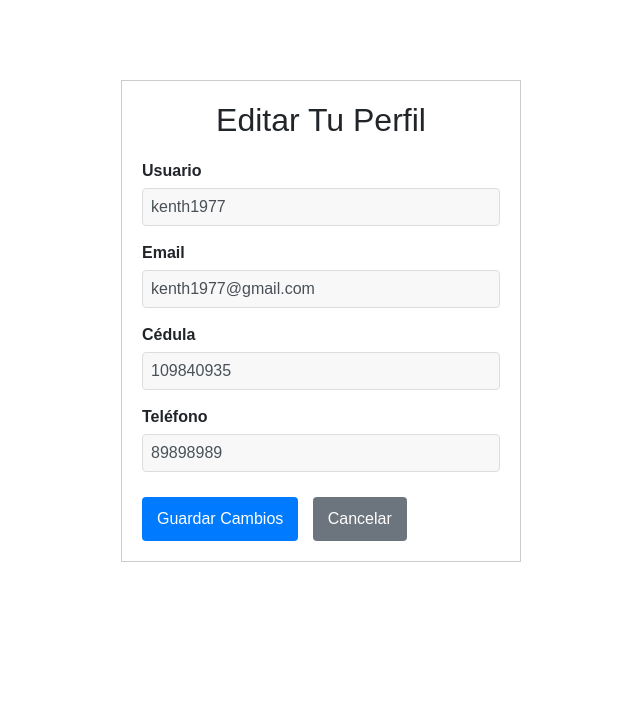
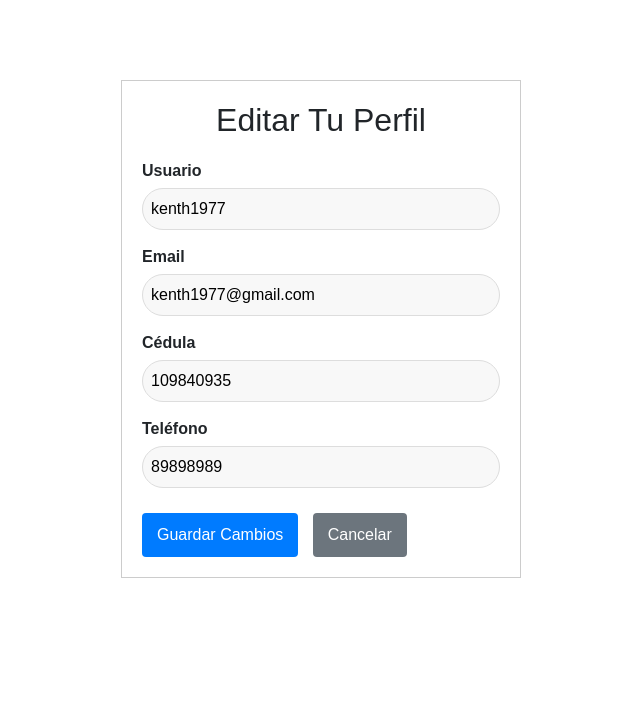
Before and after one commit to kerm1977/miniapp, a Flask app: page /editar_perfil in a window 1280 px wide. Shown: the top 728 px of the page, without its empty margins (319-959 px from the left). Run offline with Flask 3, Linux system fonts and the light colour scheme; a user stored in the database is signed in; some libraries are stand-ins or nearby versions.

Commit message:
estilos de los editores

```diff
--- a/templates/editar_perfil.html
+++ b/templates/editar_perfil.html
@@ -19,28 +19,28 @@
             {{ form.hidden_tag() }}
             <div class="form-group">
                 {{ form.username.label }}
-                {{ form.username(class="form-control") }}
+                {{ form.username(class="rounded-pill") }}
                 {% for error in form.username.errors %}
                     <span class="error-message">{{ error }}</span>
                 {% endfor %}
             </div>
             <div class="form-group">
                 {{ form.email.label }}
-                {{ form.email(class="form-control") }}
+                {{ form.email(class="rounded-pill") }}
                 {% for error in form.email.errors %}
                     <span class="error-message">{{ error }}</span>
                 {% endfor %}
             </div>
             <div class="form-group">
                 {{ form.cedula.label }}
-                {{ form.cedula(class="form-control") }}
+                {{ form.cedula(class="rounded-pill") }}
                 {% for error in form.cedula.errors %}
                     <span class="error-message">{{ error }}</span>
                 {% endfor %}
             </div>
             <div class="form-group">
                 {{ form.telefono.label }}
-                {{ form.telefono(class="form-control") }}
+                {{ form.telefono(class="rounded-pill") }}
                 {% for error in form.telefono.errors %}
                     <span class="error-message">{{ error }}</span>
                 {% endfor %}
```
Also changed, not shown: templates/editar_usuario.html (+4 -4 lines), instance/db.db.
